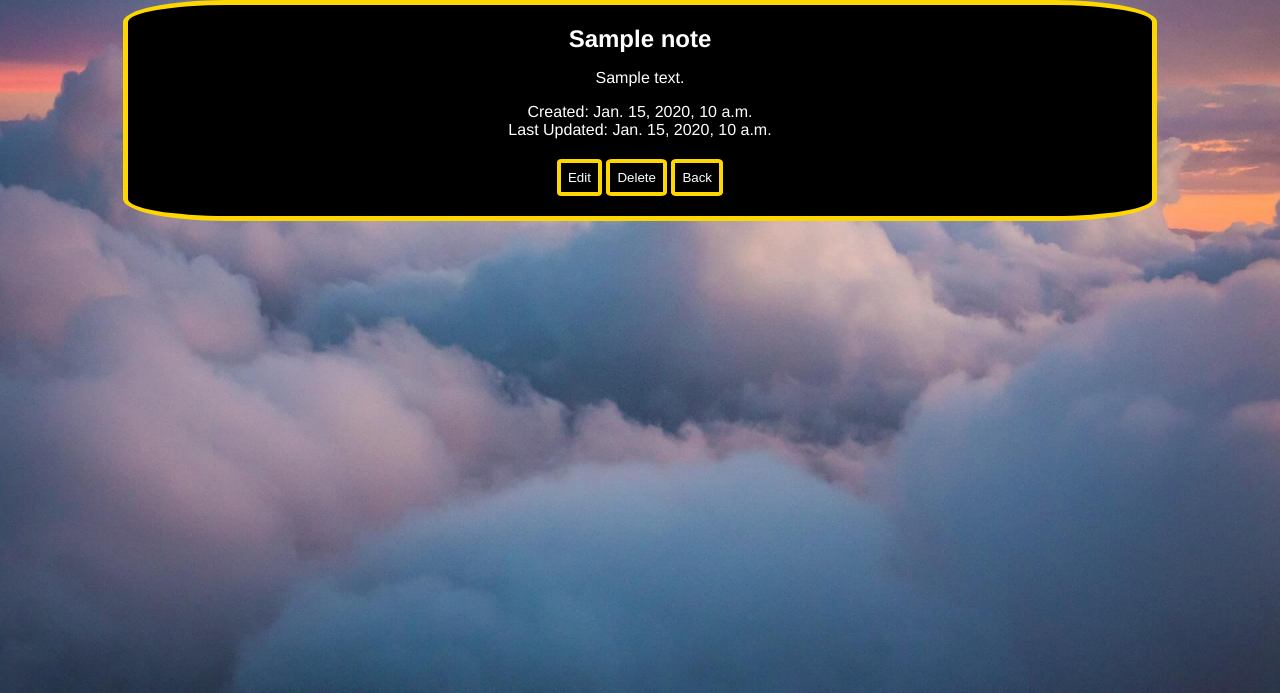
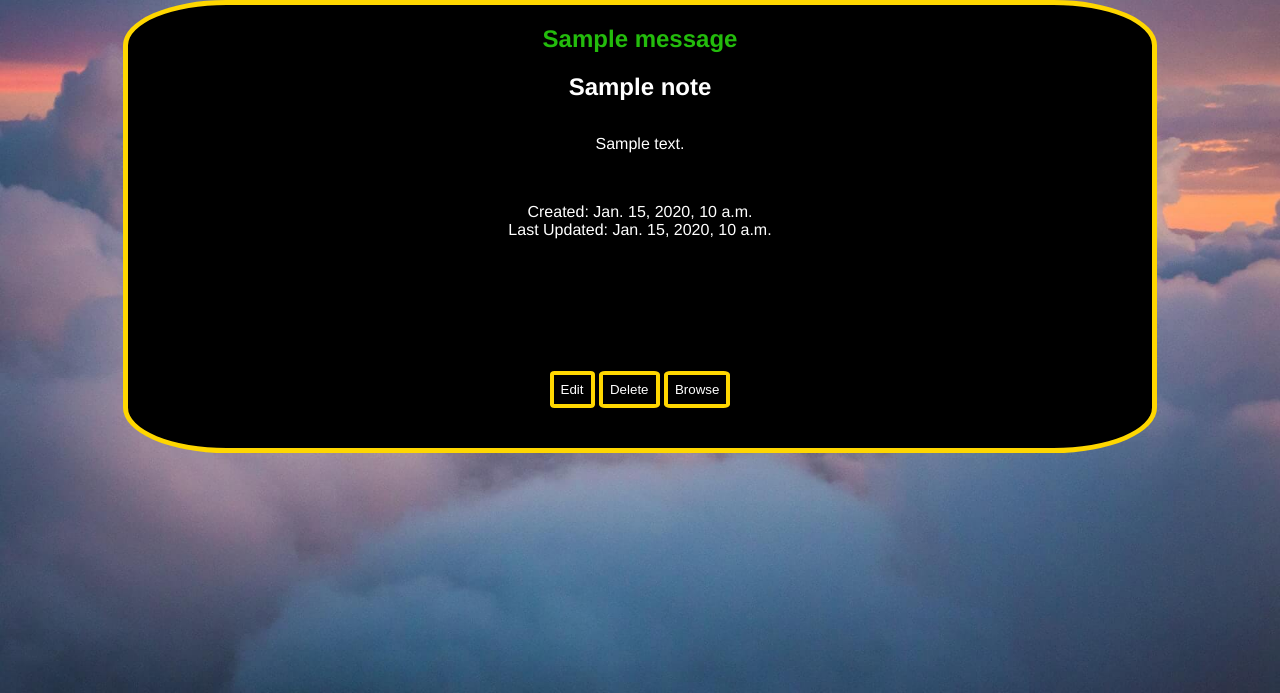
Before and after one commit to mejkej/cloudbook, a Django app: page /read/1 in a window 1280 px wide. Shown: the part 104-797 px from the top of the page. Run offline with Django 3.2, Linux system fonts and the light colour scheme; a user stored in the database is signed in; tables that the repository leaves empty hold one stand-in row (values such as "Sample post"); one stand-in notice (Sample message) is shown.

Commit message:
app views html css more or less done added some success messages

```diff
--- a/cloudbookapp/views.py
+++ b/cloudbookapp/views.py
@@ -48,6 +48,7 @@ def signin_view(request):
 @login_required
 def signout_view(request):
     logout(request)
+    messages.success(request, 'Signed out succesfully!')
     return redirect('signin')
 
 # End of Login, Logout and Register Views.
@@ -85,7 +86,9 @@ def new_note_view(request):
             note = form.save(commit=False)
             note.user = request.user
             note.save()
+            messages.success(request, 'New Note Saved!')
             return redirect('read', pk=note.pk)
+
         else:
             messages.error()
     else:
@@ -100,6 +103,7 @@ def edit_note(request, pk):
         form = NoteForm(request.POST, instance=note)
         if form.is_valid():
             note = form.save()
+            messages.success(request, 'Update Saved!')
             return redirect('read', pk=note.pk)
     else:
         form = NoteForm(instance=note)
@@ -112,5 +116,6 @@ def delete_note(request, pk):
     note = get_object_or_404(Note, pk=pk)
     if request.method == "POST":
         note.delete()
+        messages.success(request, 'Note Deleted!')
         return redirect('browse')
     return render(request, 'delete.html', {'note': note})
--- a/static/css/style.css
+++ b/static/css/style.css
@@ -32,6 +32,10 @@ header .basenav a {
     border: 2px solid black;
 }
 
+main .success {
+    text-align: center;
+    margin:0 auto;
+}
 
 h1 {
     color:white;
@@ -88,18 +92,20 @@ main {
     height:70vh;
     width:100vw;
     justify-self: auto;
+    text-align: center;
 }
 
 .maindiv {
     display: flex;
     flex-direction: column;
-    max-width: 700px;
+    width:700px;
     min-width: 80%;
     margin: 0 auto;
     border:5px solid gold;
     border-radius: 10%;
     background-color: black;
     height:fit-content;
+    padding-bottom: 20px;
 }
 
 .maindiv h2 {
@@ -125,9 +131,17 @@ main {
     margin:20px;
 }
 
+.success {
+    color:rgb(35, 188, 12);
+}
+
 .notecontentdiv {
     width:80%;
+    height:250px;
+    overflow-x: auto;
     margin: 0 auto;
+    word-wrap: break-word;
+    white-space: pre-line;
 }
 
 
--- a/templates/base.html
+++ b/templates/base.html
@@ -25,8 +25,14 @@
 </header>
 
 <main>
-        {% block content %}
-        {% endblock %}
+{% block content %}
+{% if messages %}
+{% for message in messages %}
+<h2 class="success"> {{ message }} </h2>
+{% endfor %}
+{% endif %}
+
+{% endblock %}
 </main>
 
 <footer>
--- a/templates/browse.html
+++ b/templates/browse.html
@@ -2,7 +2,7 @@
 {% block content %}
 <div class="maindiv">
 
-    <h2>Click note title for more options</h2>
+    <h1>Click note title for more options</h1>
 
         {% csrf_token %}
 
@@ -18,7 +18,7 @@
         {% if messages %}
         {% for message in messages %}
 
-        <h2> {{ message }} </h2>
+        <h2 class="success"> {{ message }} </h2>
 
         {% endfor %}
         {% endif %}
--- a/templates/delete.html
+++ b/templates/delete.html
@@ -1,10 +1,13 @@
 {% extends "base.html" %}
 
 {% block content %}
+
 <div class="maindiv">
-<h2>Are you sure you want to delete this note?</h2>
+<h3>Are you sure you want to delete this note?</h3>
 <form method="POST">
     {% csrf_token %}
+    <h3>Title:</h3>
+    <h2>{{ note.title }}</h2>
 <div class="btns">
     <button type="submit">Delete</button>
 </form>
--- a/templates/read.html
+++ b/templates/read.html
@@ -2,17 +2,24 @@
 
 {% block content %}
 <div class="maindiv">
+    {% if messages %}
+    {% for message in messages %}
+    <h2 class="success"> {{ message }} </h2>
+    {% endfor %}
+    {% endif %}
     <form method="POST" class="form">
         {% csrf_token %}
         <h2>{{ note.title }}</h2>
         <div class="notecontentdiv">
             <p>{{ note.content }}</p>
             <p>Created: {{ note.created_at }} <br> Last Updated: {{ note.updated_at }}</p>
+
+
         </div>
         <div class="btns">
             <button> <a href="{% url 'edit' pk=note.pk %}">Edit</a></button>
             <button> <a href="{% url 'delete' pk=note.pk %}">Delete</a></button>
-            <button> <a href="{% url 'browse' %}">Back</a></button>
+            <button> <a href="{% url 'browse' %}">Browse</a></button>
         </div>
     </form>
 </div>
--- a/templates/signin.html
+++ b/templates/signin.html
@@ -22,6 +22,11 @@
 <main>
 
     <div class="maindiv">
+        {% if messages %}
+        {% for message in messages %}
+        <h2 class="success"> {{ message }} </h2>
+        {% endfor %}
+        {% endif %}
 
         <h2>Sign In</h2>
 
```
